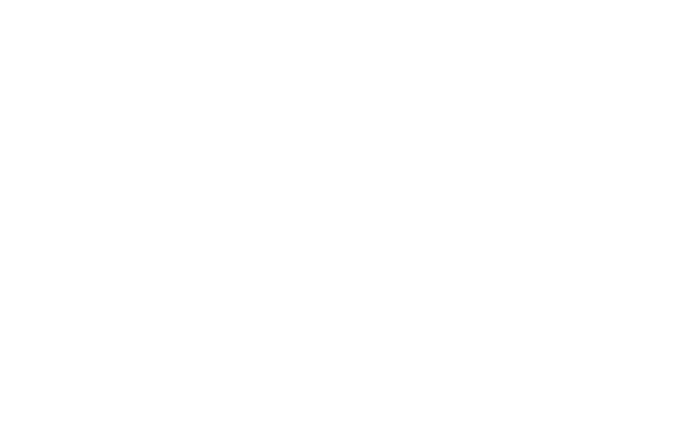
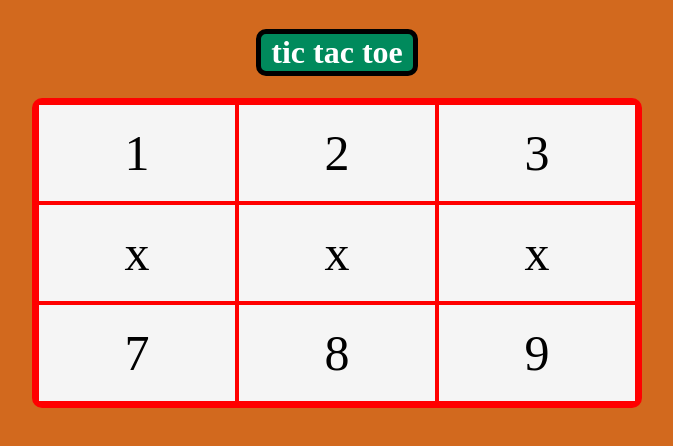
Before and after one commit to FedeL-7688/Tic-Tac-Toe, a plain HTML site: page index.html in a window 1280 px wide. Shown: the whole page, without its empty margins (303-976 px from the left). Drawn offline with Linux system fonts and the light colour scheme.

Commit message:
started with the display side of things
 -deleted test console logs
 -created a basic grid layout function with reset

 toDo:
 -add players turns and make them only user a pre-
 selected icon to show in the grid
 -make them play until one has reached 3 in a row
 or the grid is filled with no winning match(tie)

```diff
--- a/index.html
+++ b/index.html
@@ -7,7 +7,12 @@
     <title>Document</title>
 </head>
 <body>
+    <h1>tic tac toe</h1>
+    <div class="container">
+        <div class="grid">
 
+        </div>
+    </div>
 
 
 
--- a/script.js
+++ b/script.js
@@ -5,9 +5,21 @@
 //// 2) input the player and CPU objects so their choices load up in the board (first in console)
 //// 3) create game systems to count wins from each players and set a max of 5 rounds
 
+const display = function () {
+  const grid = document.querySelector(".grid");
+  grid.innerHTML = "";
+  GameBoard.gridReturn().forEach((element) => {
+    let gridItem = document.createElement("p");
+    console.log(element);
+    gridItem.classList.add("cell");
+    gridItem.textContent = element;
+    grid.append(gridItem);
+  });
+};
+
 const GameBoard = (function () {
   const maker = {
-    board: [1,2,3,4,5,6,7,8,9],
+    board: [1, 2, 3, 4, 5, 6, 7, 8, 9],
   };
   function gridSetter(index, mark) {
     maker.board[index] = mark;
@@ -23,8 +35,7 @@
     }
     return output;
   }
-   gridReturn = () => maker.board;
-
+  gridReturn = () => maker.board;
 
   gridMaker(maker.board);
 
@@ -36,13 +47,13 @@
 })();
 
 const player = function (name) {
-  let pName = name
-  let turn = 0
-  const getName = ()=> pName
-  const getTurn =  () => turn;
-  const addTurn =  () => turn++;
-  const Select = (el) => choice = el;
-  const getSelect = ()=> choice;
+  let pName = name;
+  let turn = 0;
+  const getName = () => pName;
+  const getTurn = () => turn;
+  const addTurn = () => turn++;
+  const Select = (el) => (choice = el);
+  const getSelect = () => choice;
 
   return {
     getName,
@@ -54,9 +65,8 @@
 };
 
 function game(p1, p2) {
-  let ActualPlayer = ""
-  generalTurn = 0
-  console.log("Welcome to tic tac toe");
+  let ActualPlayer = "";
+  generalTurn = 0;
   let player1 = player(p1);
   let player2 = player(p2);
   const patterns = [
@@ -70,39 +80,32 @@
     [2, 4, 6],
   ];
 
-  function checkPattern(board){
-    return patterns.some(pattern=>{
-      const[a,b,c] = pattern;
-      return (board[a]===board[b]
-          && board[b]===board[c]
-          && typeof board[a]==="string")
-    })
+  function checkPattern(board) {
+    return patterns.some((pattern) => {
+      const [a, b, c] = pattern;
+      return (
+        board[a] === board[b] &&
+        board[b] === board[c] &&
+        typeof board[a] === "string"
+      );
+    });
   }
 
-  function checkWinner(){
-  if( checkPattern(GameBoard.gridReturn())){
-    return(` \x1b[32m${ActualPlayer}\x1b[0m has won!` )
+  function checkWinner() {
+    if (checkPattern(GameBoard.gridReturn())) {
+      return ` \x1b[32m${ActualPlayer}\x1b[0m has won!`;
+    } else {
+      return "game keeps going";
+    }
+  }
+  addGTurn = () => generalTurn++;
+  function play(player) {
+    player.addTurn();
+    addGTurn();
 
-  }
-  else {return "game keeps going" }
-
-  }
- addGTurn = ()=>  generalTurn++
-  function play(player) {
-    player.addTurn()
-    console.log("Turn #",player.getTurn())
-    console.log(`player \x1b[32m${player.getName()}\x1b[0m, make your move \n available options:\n`, GameBoard.gridMaker());
-    console.log();
-    addGTurn()
-    ActualPlayer=player.getName()
-
-    console.log("actual player is", ActualPlayer)
-
+    ActualPlayer = player.getName();
   }
 
-
-
-  console.log(GameBoard.gridMaker());
   return {
     player1,
     player2,
@@ -115,8 +118,13 @@
 const myGame = game("pepe", "juan");
 myGame.play(myGame.player1);
 myGame.play(myGame.player2);
+GameBoard.gridSetter(4, "x");
+GameBoard.gridSetter(5, "x");
+GameBoard.gridSetter(3, "x");
+console.log(GameBoard.gridMaker(GameBoard.gridReturn));
 
+console.log(myGame.checkWinner());
 
-console.log(myGame.checkWinner())
+display();
 
-// console.log("\x1b[37mTurno del jugador X\x1b[0m");
+// console.log("\x1b[37m player turn X\x1b[0m");
--- a/styles.css
+++ b/styles.css
@@ -0,0 +1,41 @@
+html{
+    background-color: chocolate;
+}
+body{
+    display: flex;
+    flex-direction: column;
+}
+h1{
+    background-color: rgb(0, 138, 92);
+    border: 5px solid black;
+    border-radius: 10px;
+    color: white;
+    padding-left: 10px;
+    padding-right: 10px;
+
+    align-self: center;
+}
+.container{
+    display: flex;
+    justify-content: center;
+}
+.grid{
+    height: 300px;
+    display: grid;
+    width: 600px;
+    border: 5px solid red;
+    border-radius: 10px;
+    grid-template: 1fr 1fr 1fr / 1fr 1fr 1fr;
+
+}
+.grid>p{
+    font-size: 50px;
+    text-align: center;
+    border: 2px solid red;
+    margin: 0px;
+    align-content: center;
+    background-color: whitesmoke;
+}
+.grid>p:hover{
+    background-color: rgb(48, 150, 184);
+}
```
